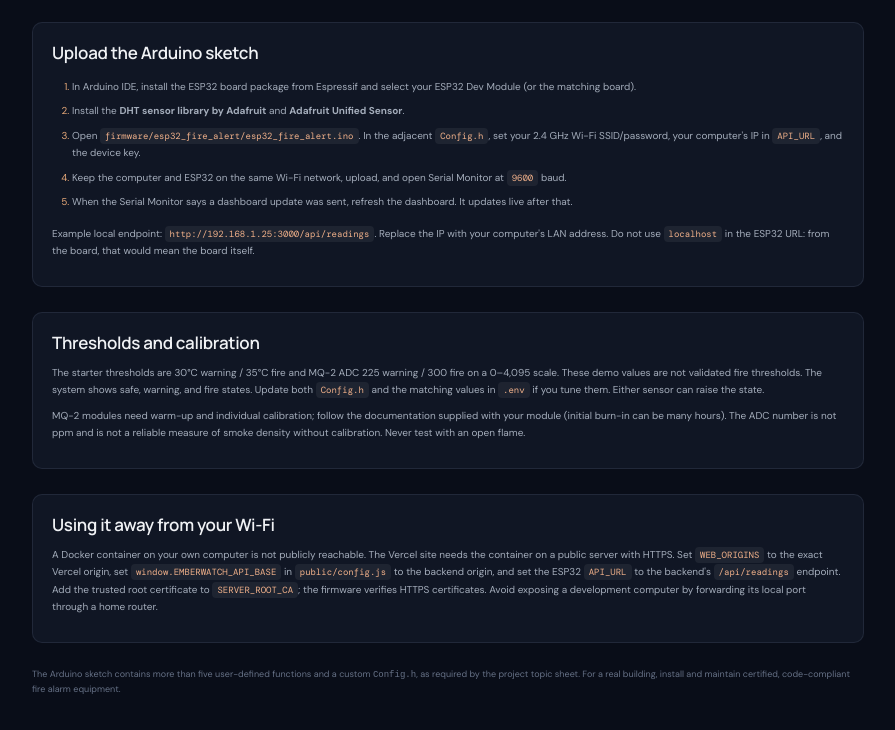
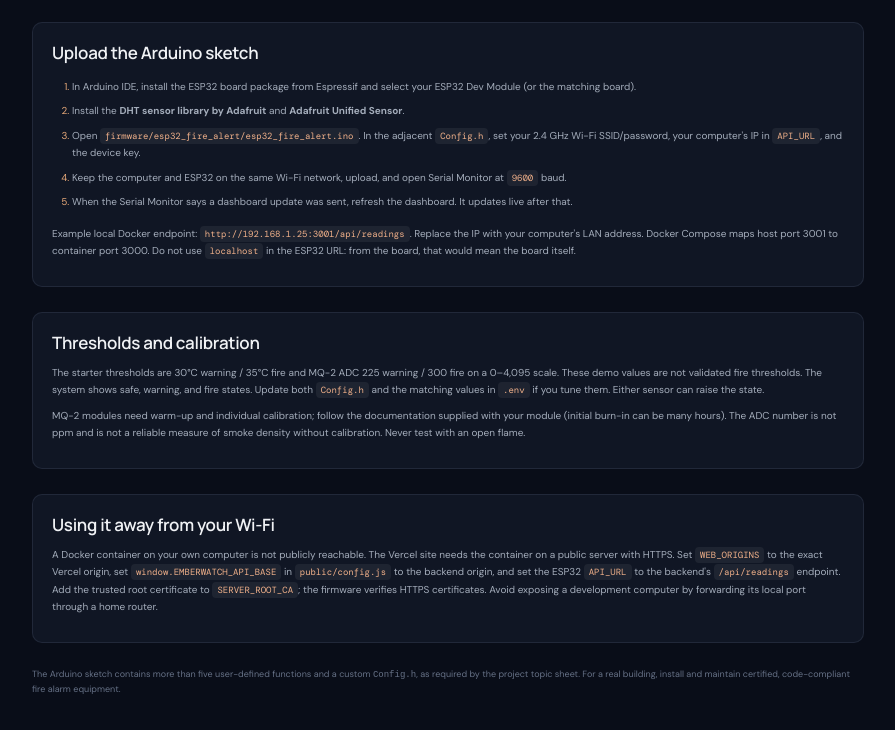
Before and after one commit to Taarunkarthik/GAS_DETECTION_SYSTEM, a website: page public/setup.html in a window 1280 px wide. Shown: the part 1149-1879 px from the top of the page, without its empty margins (192-1087 px from the left). Drawn offline with nearby package versions, Linux system fonts and the light colour scheme.

Commit message:
Document Docker demo ports

```diff
--- a/public/setup.html
+++ b/public/setup.html
@@ -82,7 +82,7 @@
           <li>Keep the computer and ESP32 on the same Wi-Fi network, upload, and open Serial Monitor at <code>9600</code> baud.</li>
           <li>When the Serial Monitor says a dashboard update was sent, refresh the dashboard. It updates live after that.</li>
         </ol>
-        <p>Example local endpoint: <code>http://192.168.1.25:3000/api/readings</code>. Replace the IP with your computer's LAN address. Do not use <code>localhost</code> in the ESP32 URL: from the board, that would mean the board itself.</p>
+        <p>Example local Docker endpoint: <code>http://192.168.1.25:3001/api/readings</code>. Replace the IP with your computer's LAN address. Docker Compose maps host port 3001 to container port 3000. Do not use <code>localhost</code> in the ESP32 URL: from the board, that would mean the board itself.</p>
       </section>
 
       <section class="guide-section">
```
Also changed, not shown: README.md.
